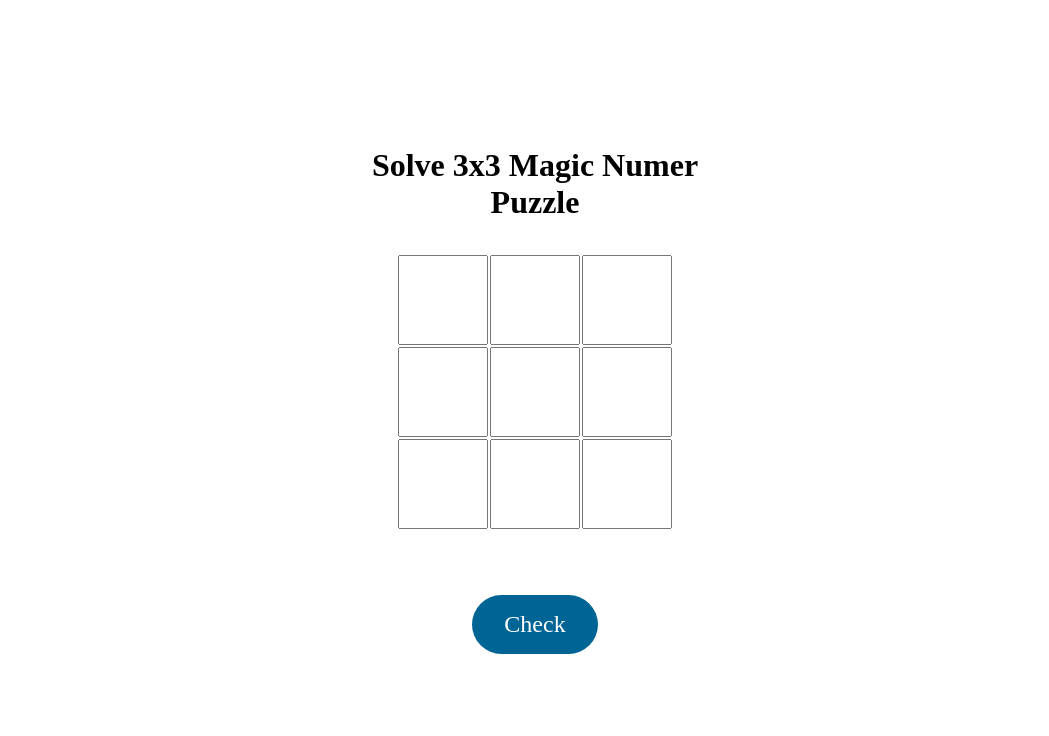
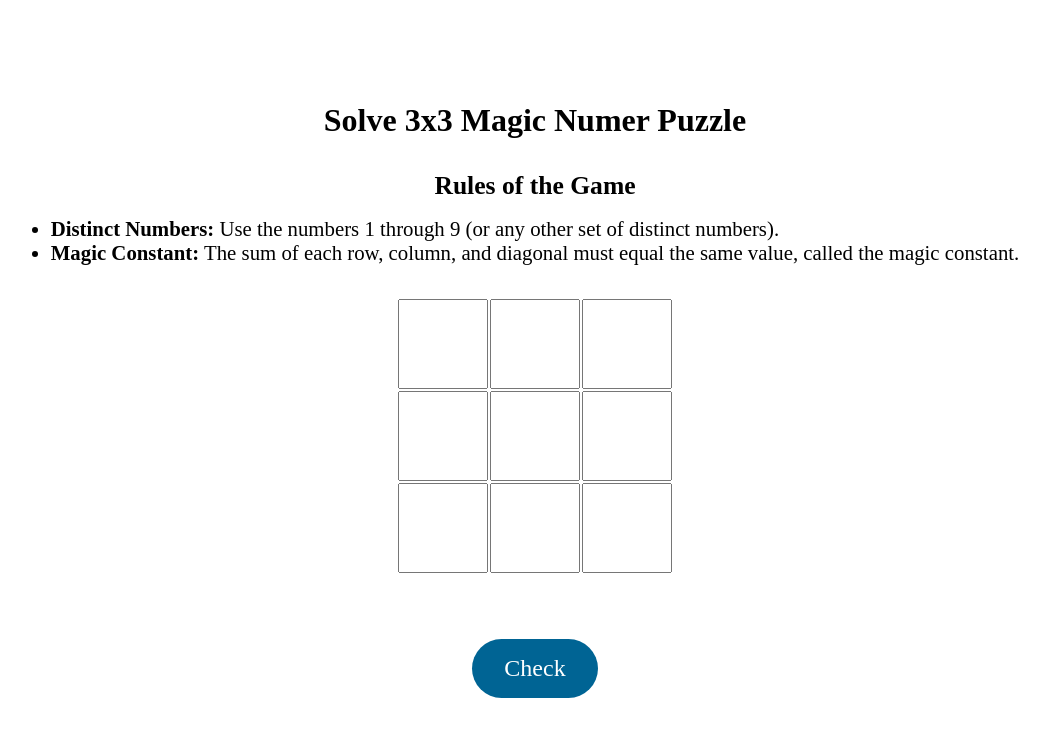
Before and after one commit to prashrijan/magic-number, a plain HTML site: page index.html in a window 1280 px wide. Shown: the whole page, without its empty margins (105-1154 px from the left). Drawn offline with Linux system fonts and the light colour scheme.

Commit message:
made few changes in css file

```diff
--- a/index.html
+++ b/index.html
@@ -9,6 +9,14 @@
 <body>
     <div class="wrapper-container">
         <h1>Solve 3x3 Magic Numer Puzzle</h1>
+        <div class="rules-container">
+            <h2>Rules of the Game</h2>
+            <ul>
+                <li><strong>Distinct Numbers:</strong> Use the numbers 1 through 9 (or any other set of distinct numbers).</li>
+                <li><strong>Magic Constant:</strong> The sum of each row, column, and diagonal must equal the same value, called the magic constant.</li>
+              </ul>
+
+        </div>
         <div class="grid-container">
             <table class="grid-board">
                 <tbody>
--- a/style.css
+++ b/style.css
@@ -17,11 +17,24 @@ html,body{
     flex-direction: column;
     justify-content: center;
     gap: 2rem;
+    padding: 2rem;
+    width: 100%;
 }
 
 .wrapper-container h1{
-    width: 400px;
     text-align: center;
+}
+
+
+
+.rules-container h2{
+    margin-bottom: 1rem;
+    font-size: 1.6rem;
+    text-align: center;
+}
+
+.rules-container ul li{
+    font-size: 1.3rem;
 }
 
 
```
